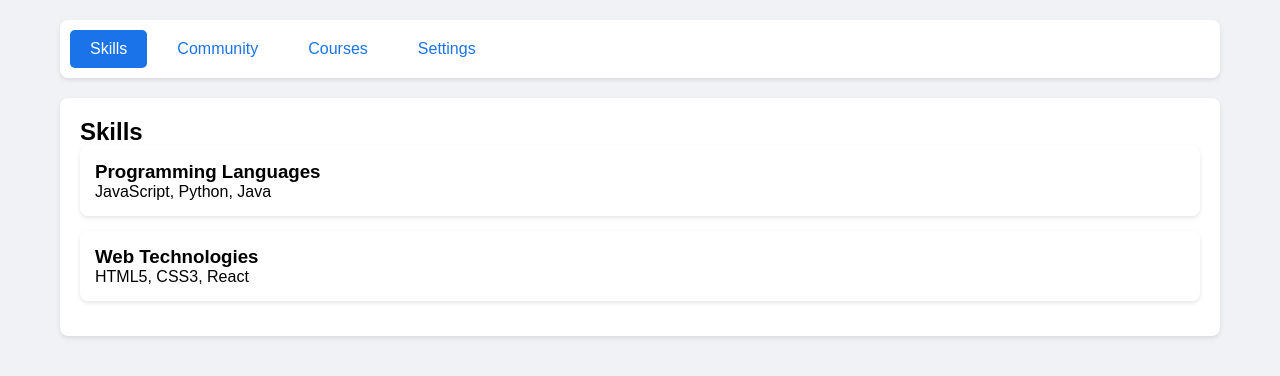
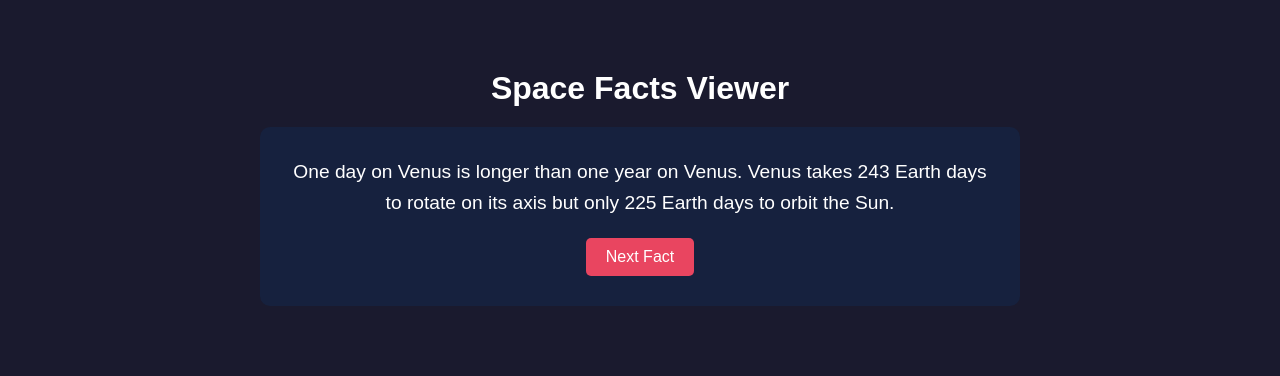
Before and after one commit to AVNSKS/exam, a plain HTML site: page index.html in a window 1280 px wide. Drawn offline with Linux system fonts and the light colour scheme.

Commit message:
Update index.html

```diff
--- a/index.html
+++ b/index.html
@@ -3,7 +3,7 @@
 <head>
     <meta charset="UTF-8">
     <meta name="viewport" content="width=device-width, initial-scale=1.0">
-    <title>Profile Interface</title>
+    <title>Space Facts Viewer</title>
     <style>
         * {
             margin: 0;
@@ -13,168 +13,156 @@
 
         body {
             font-family: Arial, sans-serif;
-            background-color: #f0f2f5;
+            background-color: #1a1a2e;
+            color: white;
         }
 
         .container {
-            max-width: 1200px;
-            margin: 0 auto;
+            max-width: 800px;
+            margin: 50px auto;
             padding: 20px;
+            text-align: center;
         }
 
-        .nav-tabs {
-            display: flex;
-            background-color: #fff;
-            padding: 10px;
-            border-radius: 8px;
-            margin-bottom: 20px;
-            box-shadow: 0 2px 4px rgba(0,0,0,0.1);
+        .fact-container {
+            background-color: #16213e;
+            padding: 30px;
+            border-radius: 10px;
+            margin-top: 20px;
         }
 
-        .tab {
-            padding: 10px 20px;
-            cursor: pointer;
-            border-radius: 5px;
-            margin-right: 10px;
-            color: #1a73e8;
-        }
-
-        .tab:hover {
-            background-color: #f1f3f4;
-        }
-
-        .tab.active {
-            background-color: #1a73e8;
-            color: white;
-        }
-
-        .content {
-            background-color: #fff;
-            padding: 20px;
-            border-radius: 8px;
-            box-shadow: 0 2px 4px rgba(0,0,0,0.1);
-        }
-
-        .settings-form {
-            display: flex;
-            flex-direction: column;
-            gap: 15px;
-        }
-
-        .form-group {
-            display: flex;
-            flex-direction: column;
-        }
-
-        input, textarea {
-            padding: 8px;
-            border: 1px solid #ddd;
-            border-radius: 4px;
-            margin-top: 5px;
+        #fact-text {
+            font-size: 1.2rem;
+            margin-bottom: 20px;
+            line-height: 1.6;
         }
 
         button {
-            background-color: #1a73e8;
+            background-color: #e94560;
             color: white;
             border: none;
-            padding: 10px;
-            border-radius: 4px;
+            padding: 10px 20px;
+            border-radius: 5px;
             cursor: pointer;
+            font-size: 1rem;
+            transition: background-color 0.3s;
         }
 
-        .profile-card {
-            background-color: #fff;
-            padding: 15px;
-            border-radius: 8px;
-            margin-bottom: 15px;
-            box-shadow: 0 2px 4px rgba(0,0,0,0.1);
+        button:hover {
+            background-color: #ff6b6b;
         }
     </style>
 </head>
 <body>
     <div class="container">
-        <div class="nav-tabs">
-            <div class="tab active" onclick="switchTab('skills')">Skills</div>
-            <div class="tab" onclick="switchTab('community')">Community</div>
-            <div class="tab" onclick="switchTab('courses')">Courses</div>
-            <div class="tab" onclick="switchTab('settings')">Settings</div>
-        </div>
-
-        <div class="content" id="content">
-            <!-- Content will be dynamically loaded here -->
+        <h1>Space Facts Viewer</h1>
+        <div class="fact-container">
+            <p id="fact-text">Click the button to see a space fact!</p>
+            <button id="next-fact">Next Fact</button>
         </div>
     </div>
 
     <script>
-        const contents = {
-            skills: `
-                <h2>Skills</h2>
-                <div class="profile-card">
-                    <h3>Programming Languages</h3>
-                    <p>JavaScript, Python, Java</p>
-                </div>
-                <div class="profile-card">
-                    <h3>Web Technologies</h3>
-                    <p>HTML5, CSS3, React</p>
-                </div>
-            `,
-            community: `
-                <h2>Community</h2>
-                <div class="profile-card">
-                    <h3>Web Developers Group</h3>
-                    <p>500+ members</p>
-                </div>
-                <div class="profile-card">
-                    <h3>UI/UX Design Community</h3>
-                    <p>300+ members</p>
-                </div>
-            `,
-            courses: `
-                <h2>Available Courses</h2>
-                <div class="profile-card">
-                    <h3>Full Stack Development</h3>
-                    <p>12 weeks course</p>
-                </div>
-                <div class="profile-card">
-                    <h3>UI/UX Design Basics</h3>
-                    <p>8 weeks course</p>
-                </div>
-            `,
-            settings: `
-                <h2>Settings</h2>
-                <form class="settings-form">
-                    <div class="form-group">
-                        <label for="name">Name</label>
-                        <input type="text" id="name" placeholder="Enter your name">
-                    </div>
-                    <div class="form-group">
-                        <label for="email">Email</label>
-                        <input type="email" id="email" placeholder="Enter your email">
-                    </div>
-                    <div class="form-group">
-                        <label for="experience">Experience</label>
-                        <input type="number" id="experience" placeholder="Years of experience">
-                    </div>
-                    <div class="form-group">
-                        <label for="skills">Special Skills</label>
-                        <textarea id="skills" rows="4" placeholder="Enter your special skills"></textarea>
-                    </div>
-                    <button type="submit">Save Settings</button>
-                </form>
-            `
+        const spaceFacts = {
+            "spaceFacts": [
+                {
+                    "id": 1,
+                    "fact": "One day on Venus is longer than one year on Venus. Venus takes 243 Earth days to rotate on its axis but only 225 Earth days to orbit the Sun."
+                },
+                {
+                    "id": 2,
+                    "fact": "The Sun makes up 99.86% of the mass in our solar system."
+                },
+                {
+                    "id": 3,
+                    "fact": "The biggest known star, UY Scuti, is so large that it would take 1,700 years to walk around it at walking speed."
+                },
+                {
+                    "id": 4,
+                    "fact": "There are more stars in the universe than grains of sand on Earth."
+                },
+                {
+                    "id": 5,
+                    "fact": "The footprints left by Apollo astronauts on the Moon will last for at least 100 million years."
+                },
+                {
+                    "id": 6,
+                    "fact": "The Great Red Spot on Jupiter has been raging for at least 400 years."
+                },
+                {
+                    "id": 7,
+                    "fact": "Light from the Sun takes approximately 8 minutes and 20 seconds to reach Earth."
+                },
+                {
+                    "id": 8,
+                    "fact": "Saturn's moon Titan has liquid methane lakes and seas on its surface."
+                },
+                {
+                    "id": 9,
+                    "fact": "A year on Mercury is just 88 Earth days long."
+                },
+                {
+                    "id": 10,
+                    "fact": "The Hubble Space Telescope orbits Earth at a speed of about 17,000 mph."
+                },
+                {
+                    "id": 11,
+                    "fact": "Neutron stars can spin up to 600 times per second."
+                },
+                {
+                    "id": 12,
+                    "fact": "The largest known galaxy, IC 1101, is 50 times the size of our Milky Way."
+                },
+                {
+                    "id": 13,
+                    "fact": "There are more trees on Earth than stars in the Milky Way galaxy."
+                },
+                {
+                    "id": 14,
+                    "fact": "A black hole's gravitational pull is so strong that even light cannot escape it."
+                },
+                {
+                    "id": 15,
+                    "fact": "The International Space Station travels at a speed of about 17,500 miles per hour."
+                },
+                {
+                    "id": 16,
+                    "fact": "Mars' sunset appears blue due to the way dust in its atmosphere scatters light."
+                },
+                {
+                    "id": 17,
+                    "fact": "The smallest known star is EBLM J0555-57Ab, about the size of Saturn."
+                },
+                {
+                    "id": 18,
+                    "fact": "There is a planet made largely of diamonds, called 55 Cancri e."
+                },
+                {
+                    "id": 19,
+                    "fact": "The Milky Way galaxy is moving through space at approximately 1.3 million miles per hour."
+                },
+                {
+                    "id": 20,
+                    "fact": "Astronauts grow approximately two inches taller while in space due to the lack of gravity."
+                }
+            ]
         };
 
-        function switchTab(tab) {
-            // Update active tab
-            document.querySelectorAll('.tab').forEach(t => t.classList.remove('active'));
-            document.querySelector(`.tab[onclick="switchTab('${tab}')"]`).classList.add('active');
+        let currentFactIndex = 0;
+        const factText = document.getElementById('fact-text');
+        const nextFactButton = document.getElementById('next-fact');
 
-            // Update content
-            document.getElementById('content').innerHTML = contents[tab];
+        function displayFact(index) {
+            factText.textContent = spaceFacts.spaceFacts[index].fact;
         }
 
-        // Initialize with skills tab
-        switchTab('skills');
+        nextFactButton.addEventListener('click', () => {
+            currentFactIndex = (currentFactIndex + 1) % spaceFacts.spaceFacts.length;
+            displayFact(currentFactIndex);
+        });
+
+        // Display first fact on load
+        displayFact(0);
     </script>
 </body>
 </html>
```
